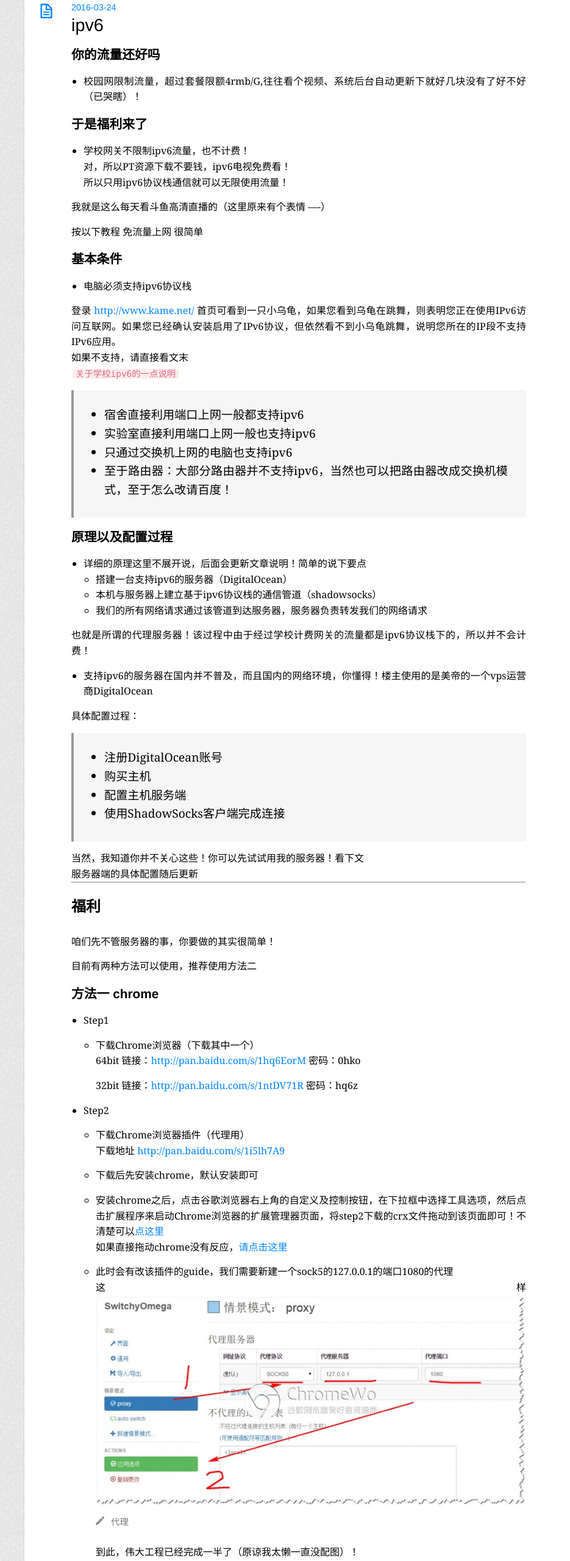
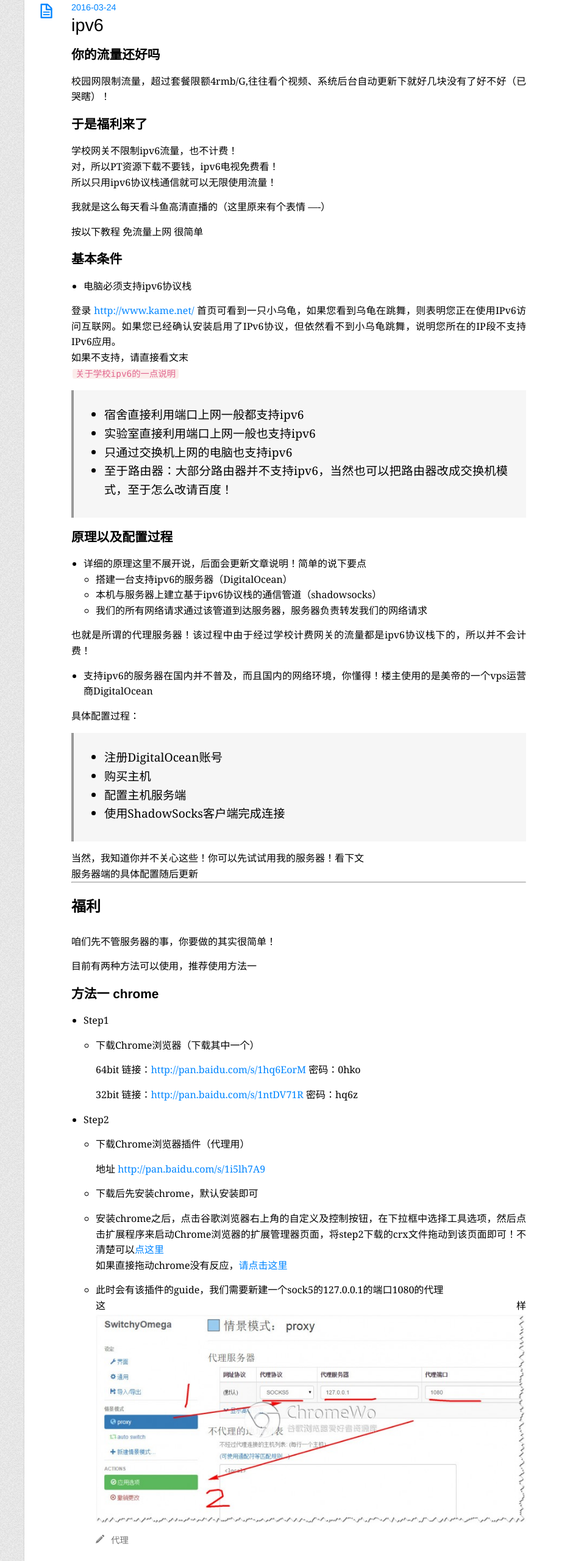
Before and after one commit to wzhijun/wzhijun.github.io, a plain HTML site: page 2016/03/24/ipv6/index.html in a window 1280 px wide. Shown: the part 200-2760 px from the top of the page at 61% size, 0-935 px from the left. Drawn offline with nearby package versions, Linux system fonts and the light colour scheme; some packages are replaced by stand-ins of ours; a script that the page names is missing; a web font is replaced by a local one.

Commit message:
Site updated: 2016-03-27 13:55:34

```diff
--- a/2016/03/24/ipv6/index.html
+++ b/2016/03/24/ipv6/index.html
@@ -230,12 +230,8 @@
     </header>
     <div class="entry">
 
-        <h3 id="你的流量还好吗"><a href="#你的流量还好吗" class="headerlink" title="你的流量还好吗"></a>你的流量还好吗</h3><ul>
-<li>校园网限制流量，超过套餐限额4rmb/G,往往看个视频、系统后台自动更新下就好几块没有了好不好（已哭瞎）！</li>
-</ul>
-<h3 id="于是福利来了"><a href="#于是福利来了" class="headerlink" title="于是福利来了"></a>于是福利来了</h3><ul>
-<li>学校网关不限制ipv6流量，也不计费！<br>对，所以PT资源下载不要钱，ipv6电视免费看！<br>所以只用ipv6协议栈通信就可以无限使用流量！</li>
-</ul>
+        <h3 id="你的流量还好吗"><a href="#你的流量还好吗" class="headerlink" title="你的流量还好吗"></a>你的流量还好吗</h3><p>   校园网限制流量，超过套餐限额4rmb/G,往往看个视频、系统后台自动更新下就好几块没有了好不好（已哭瞎）！</p>
+<h3 id="于是福利来了"><a href="#于是福利来了" class="headerlink" title="于是福利来了"></a>于是福利来了</h3><p>学校网关不限制ipv6流量，也不计费！<br>对，所以PT资源下载不要钱，ipv6电视免费看！<br>所以只用ipv6协议栈通信就可以无限使用流量！</p>
 <p>我就是这么每天看斗鱼高清直播的（这里原来有个表情 —-）</p>
 <p>按以下教程 免流量上网 很简单</p>
 <a id="more"></a>
@@ -275,35 +271,39 @@
 <p>当然，我知道你并不关心这些！你可以先试试用我的服务器！看下文<br>服务器端的具体配置随后更新</p>
 <hr>
 <h2 id="福利"><a href="#福利" class="headerlink" title="福利"></a>福利</h2><p>咱们先不管服务器的事，你要做的其实很简单！</p>
-<p>目前有两种方法可以使用，推荐使用方法二</p>
+<p>目前有两种方法可以使用，推荐使用方法一</p>
 <h3 id="方法一-chrome"><a href="#方法一-chrome" class="headerlink" title="方法一 chrome"></a>方法一 chrome</h3><ul>
 <li><p>Step1</p>
 <ul>
-<li><p>下载Chrome浏览器（下载其中一个）<br>64bit 链接：<a href="http://pan.baidu.com/s/1hq6EorM" target="_blank" rel="external">http://pan.baidu.com/s/1hq6EorM</a> 密码：0hko</p>
+<li><p>下载Chrome浏览器（下载其中一个）</p>
+<p>64bit 链接：<a href="http://pan.baidu.com/s/1hq6EorM" target="_blank" rel="external">http://pan.baidu.com/s/1hq6EorM</a> 密码：0hko</p>
 <p>32bit 链接：<a href="http://pan.baidu.com/s/1ntDV71R" target="_blank" rel="external">http://pan.baidu.com/s/1ntDV71R</a> 密码：hq6z</p>
 </li>
 </ul>
 </li>
 <li><p>Step2</p>
 <ul>
-<li><p>下载Chrome浏览器插件（代理用）<br>下载地址 <a href="http://pan.baidu.com/s/1i5lh7A9" target="_blank" rel="external">http://pan.baidu.com/s/1i5lh7A9</a></p>
+<li><p>下载Chrome浏览器插件（代理用）</p>
+<p>地址 <a href="http://pan.baidu.com/s/1i5lh7A9" target="_blank" rel="external">http://pan.baidu.com/s/1i5lh7A9</a></p>
 </li>
 <li><p>下载后先安装chrome，默认安装即可</p>
 </li>
 <li><p>安装chrome之后，点击谷歌浏览器右上角的自定义及控制按钮，在下拉框中选择工具选项，然后点击扩展程序来启动Chrome浏览器的扩展管理器页面，将step2下载的crx文件拖动到该页面即可！不清楚可以<a href="http://chromecj.com/utilities/2014-09/181.html" target="_blank" rel="external">点这里</a><br>如果直接拖动chrome没有反应，<a href="http://chenfeicqq.iteye.com/blog/1570164" target="_blank" rel="external">请点击这里</a></p>
 </li>
-<li><p>此时会有改该插件的guide，我们需要新建一个sock5的127.0.0.1的端口1080的代理<br>这样<img src="/images/proxity.jpg" alt="代理"><br>到此，伟大工程已经完成一半了（原谅我太懒一直没配图）！</p>
+<li><p>此时会有该插件的guide，我们需要新建一个sock5的127.0.0.1的端口1080的代理<br>这样<img src="/images/proxity.jpg" alt="代理"><br>到此，伟大工程已经完成一半了！</p>
 </li>
 </ul>
 </li>
-<li><p>Step3<br>下载shadowsocks，据说该软件开发者已经被喝茶<br><a href="http://pan.baidu.com/s/1pKFNmGF" target="_blank" rel="external">http://pan.baidu.com/s/1pKFNmGF</a></p>
+<li><p>Step3<br>下载shadowsocks<br><a href="http://pan.baidu.com/s/1pKFNmGF" target="_blank" rel="external">http://pan.baidu.com/s/1pKFNmGF</a></p>
 </li>
 </ul>
 <p><img src="/images/ss1.png" alt="设置1"><br><img src="/images/ss2.png" alt="设置2"><br>按这样设置，注意ipv6地址的矩形括号（具体账号见下文）<br><img src="/images/6.jpg" alt="设置3"></p>
 <h3 id="方法二-sockscap"><a href="#方法二-sockscap" class="headerlink" title="方法二 sockscap"></a>方法二 sockscap</h3><p>网址在这里（不要怕，中文的）<br><a href="http://www.sockscap64.com/" target="_blank" rel="external">http://www.sockscap64.com/</a>  下载之后同样新建一个127.0.0.1 端口1080的代理</p>
 <p>之后下载方法一中的Step3</p>
-<p>至此，所有工作都做完了！然后打开ss（也就是小飞机）<br>方法一中：打开chrome，在刚刚设置的插件（右上角）切换到socks代理模式（也就是刚刚设置的127.0.0.1）试试这个网址       www.YouTube.com<br>方法二中：将需要上网的软件直接拖动到sockscap，在列表中启动该软件即可</p>
-<p>注：两种方法不要同时使用</p>
+<p>至此，所有工作都做完了！然后打开ss（也就是小飞机）</p>
+<p>方法一中：打开chrome，在刚刚设置的插件（右上角）切换到socks代理模式（也就是刚刚设置的127.0.0.1）试试这个网址       www.YouTube.com</p>
+<p>方法二中：将需要上网的软件直接拖动到sockscap，在列表中启动该软件即可</p>
+<p>注：两种方法不要同时使用<br>（方法一的效果很流畅，但是只支持chrome内使用，百度云、迅雷设置代理之后也可以使用<br>方法二是通过钩子函数在程序运行前加入代理，所以启动程勋会有5秒左右的延迟，部分软件会因为报错而不支持这个方法）</p>
 <h2 id="分享几个账号"><a href="#分享几个账号" class="headerlink" title="分享几个账号"></a>分享几个账号</h2><p>账号内容</p>
 <ul>
 <li>ip地址： [2604:a880:1:20::ec:3001]</li>
```
Also changed, not shown: index.html (+2 -6 lines).
